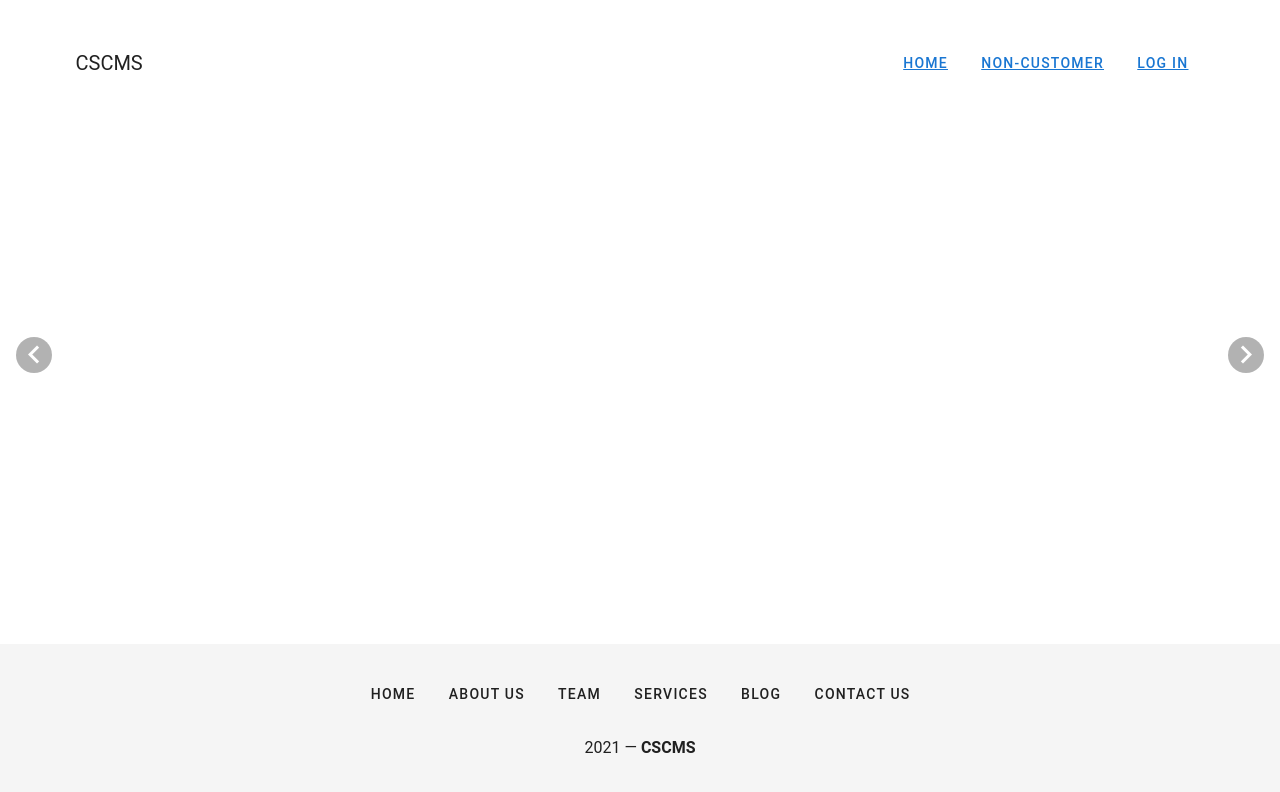
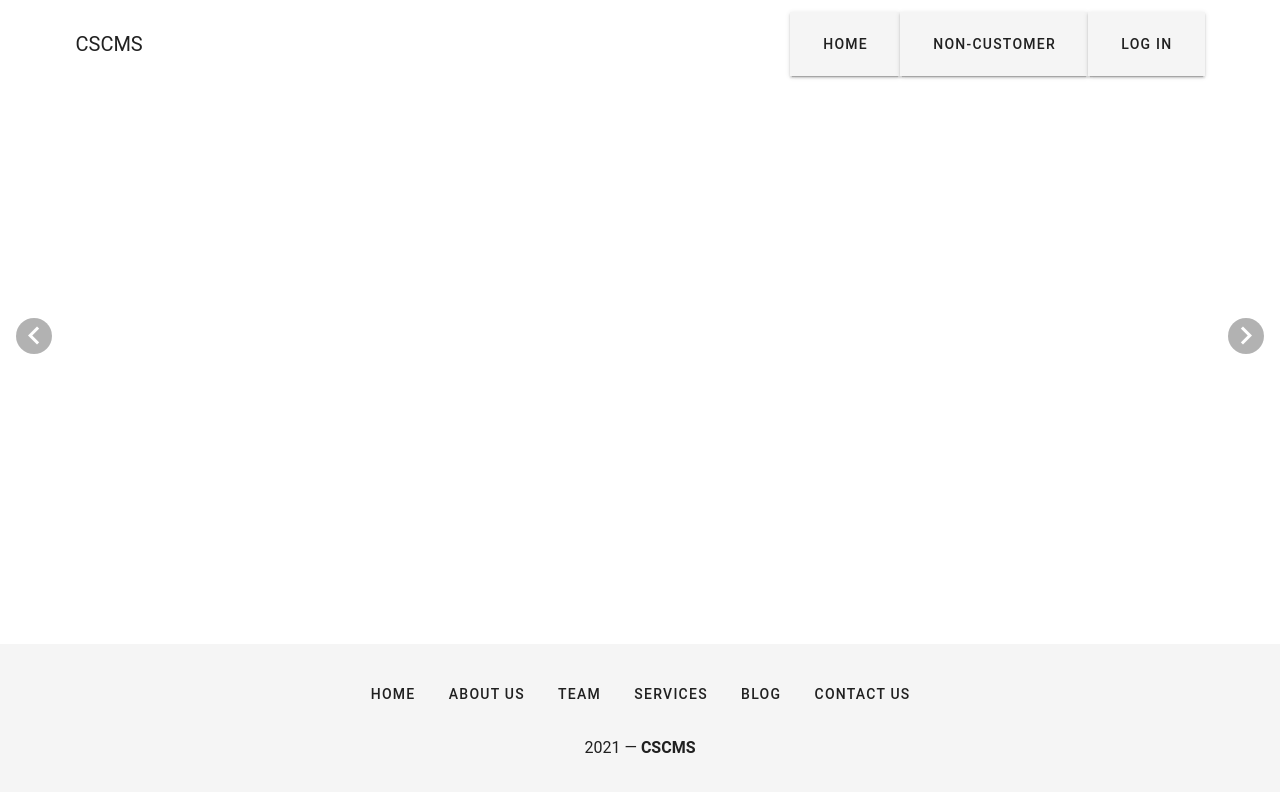
Before and after one commit to biniamc/serverCSCMS, a Vue app in the folder client/: page / in a window 1280 px wide. Shown: the top 792 px of the page. Built offline with nearby package versions, Linux system fonts and the light colour scheme.

Commit message:
home page

```diff
--- a/client/src/App.vue
+++ b/client/src/App.vue
@@ -1,8 +1,6 @@
 <template>
   <v-app>
-    <Header/>
 
-  <v-spacer></v-spacer>
 
 <router-view></router-view>
 <v-spacer></v-spacer>
--- a/client/src/components/Header.vue
+++ b/client/src/components/Header.vue
@@ -6,17 +6,32 @@
 <v-spacer></v-spacer>
 
 <v-toolbar-items>
+   <router-link
+        to="/"
+        tag="v-btn"
+      >
   <v-btn text>
-         <router-link to="/"> Home</router-link>
+       Home
 
       </v-btn>
+      </router-link>
+      <router-link
+        to="/Noncustomer"
+        tag="v-btn"
+      >
       <v-btn text>
-         <router-link to="/Noncustomer"> Non-customer</router-link>
+         Non-customer
 
       </v-btn>
+      </router-link>
+      <router-link
+        to="/Login"
+        tag="v-btn"
+      >
       <v-btn text>
-         <router-link to="/Login"> Log in</router-link>
+          Log in
       </v-btn>
+      </router-link>
 
 </v-toolbar-items>
  </v-toolbar>
--- a/client/src/views/Asemployee.vue
+++ b/client/src/views/Customer.vue
@@ -1,7 +1,5 @@
 <template>
-<v-container>
-    hi
-</v-container>
+
 
 </template>
 
--- a/client/src/views/Login.vue
+++ /dev/null
@@ -1,16 +0,0 @@
-<template>
-
-</template>
-
-<script>
-
-export default {
-    name:"Login",
-    data(){
-        return{
-
-        }
-    }
-
-};
-</script>
--- a/client/src/views/Noncustomer.vue
+++ b/client/src/views/Noncustomer.vue
@@ -7,20 +7,18 @@
   >
  <div>
     <v-toolbar
-      dark
-      prominent
-      src="../assets/images/9.png"
+    color="grey darken-4"
     >
 
 
-      <v-toolbar-title >CSCMS</v-toolbar-title>
+      <v-toolbar-title class="white--text">CSCMS</v-toolbar-title>
 
       <v-spacer></v-spacer>
 <router-link
         to="/"
         tag="v-btn"
       >
-      <v-btn icon>
+      <v-btn icon color="white">
         <v-icon>mdi-home</v-icon>
       </v-btn>
 </router-link>
```
